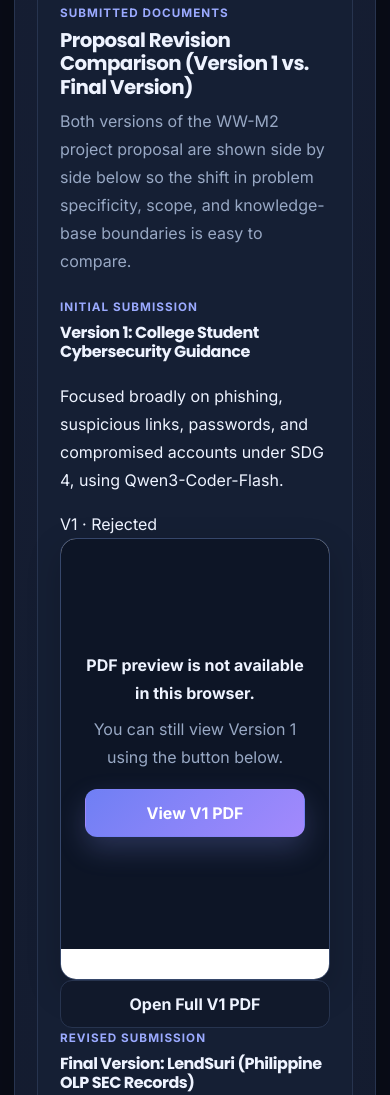
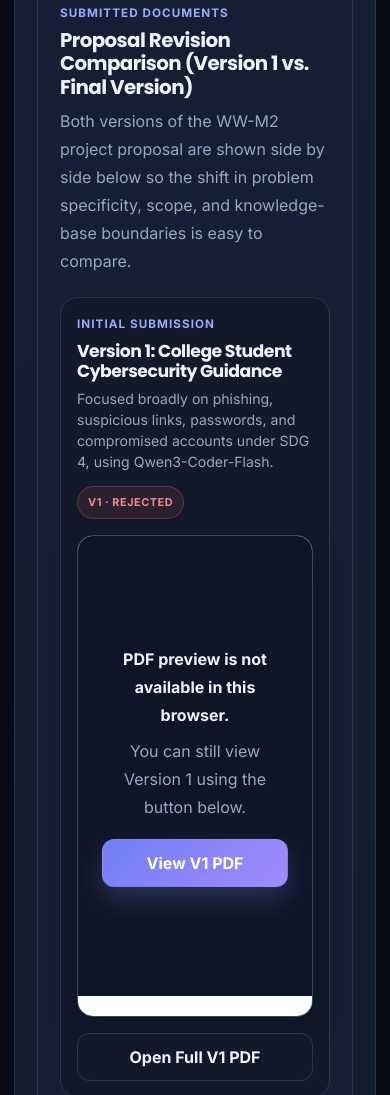
Before and after one commit to Ranrann-A/itc-c508-eportfolio, a plain HTML site: page midterm.html in a window 390 px wide. Shown: the part 5108-6203 px from the top of the page. Drawn offline with Linux system fonts and the light colour scheme.

Commit message:
Updated for Midterm and Finals

```diff
--- a/assets/styles.css
+++ b/assets/styles.css
@@ -1454,3 +1454,123 @@ html[data-theme="light"] .image-badge { color: #7051c7; }
   .artifact-preview { min-height: 190px; padding: 10px; }
   .artifact-preview img { max-height: 280px; }
 }
+
+/* Midterm side-by-side proposal comparison */
+.proposal-compare-grid {
+  display: grid;
+  grid-template-columns: repeat(2, minmax(0, 1fr));
+  gap: 20px;
+}
+.proposal-column {
+  display: flex;
+  flex-direction: column;
+  gap: 16px;
+  padding: 20px;
+  border: 1px solid var(--border);
+  border-radius: 18px;
+  background: var(--surface);
+}
+.proposal-column-head {
+  display: flex;
+  align-items: flex-start;
+  justify-content: space-between;
+  gap: 14px;
+}
+.proposal-column-head h4 {
+  margin: 6px 0 6px;
+  font-size: 1.08rem;
+  color: var(--text);
+}
+.proposal-column-head p {
+  margin: 0;
+  color: var(--muted);
+  font-size: .88rem;
+  line-height: 1.5;
+}
+.proposal-badge {
+  flex: 0 0 auto;
+  padding: 6px 10px;
+  border-radius: 999px;
+  font-size: .68rem;
+  font-weight: 800;
+  letter-spacing: .05em;
+  text-transform: uppercase;
+  border: 1px solid var(--border);
+}
+.proposal-badge-rejected {
+  background: rgba(235, 95, 95, .12);
+  color: #f28b8b;
+  border-color: rgba(235, 95, 95, .28);
+}
+.proposal-badge-accepted {
+  background: rgba(100, 216, 167, .12);
+  color: #64d8a7;
+  border-color: rgba(100, 216, 167, .28);
+}
+html[data-theme="light"] .proposal-badge-rejected { color: #b42318; }
+html[data-theme="light"] .proposal-badge-accepted { color: #18764c; }
+.proposal-column .pdf-frame {
+  min-height: 580px;
+}
+.proposal-column .pdf-frame object {
+  height: 600px;
+}
+.proposal-column .pdf-fallback {
+  min-height: 580px;
+}
+.proposal-column-actions {
+  display: flex;
+  justify-content: flex-end;
+  margin-top: auto;
+}
+@media (max-width: 960px) {
+  .proposal-compare-grid {
+    grid-template-columns: 1fr;
+  }
+}
+@media (max-width: 760px) {
+  .proposal-column {
+    padding: 16px;
+  }
+  .proposal-column-head {
+    flex-direction: column;
+  }
+  .proposal-column .pdf-frame {
+    min-height: 460px;
+  }
+  .proposal-column .pdf-frame object {
+    height: 480px;
+  }
+  .proposal-column .pdf-fallback {
+    min-height: 460px;
+  }
+  .proposal-column-actions .btn {
+    width: 100%;
+  }
+}
+
+/* Balanced 2-col resource grid and grouped P-F1 file sections */
+.resource-grid-two {
+  grid-template-columns: repeat(2, minmax(0, 1fr));
+}
+.resource-group {
+  margin-top: 22px;
+}
+.resource-group-head {
+  margin-bottom: 12px;
+}
+.resource-group-head h4 {
+  margin: 0 0 4px;
+  font-size: 1rem;
+  color: var(--text);
+}
+.resource-group-head p {
+  margin: 0;
+  color: var(--muted);
+  font-size: .86rem;
+}
+@media (max-width: 960px) {
+  .resource-grid-two {
+    grid-template-columns: 1fr;
+  }
+}
```
